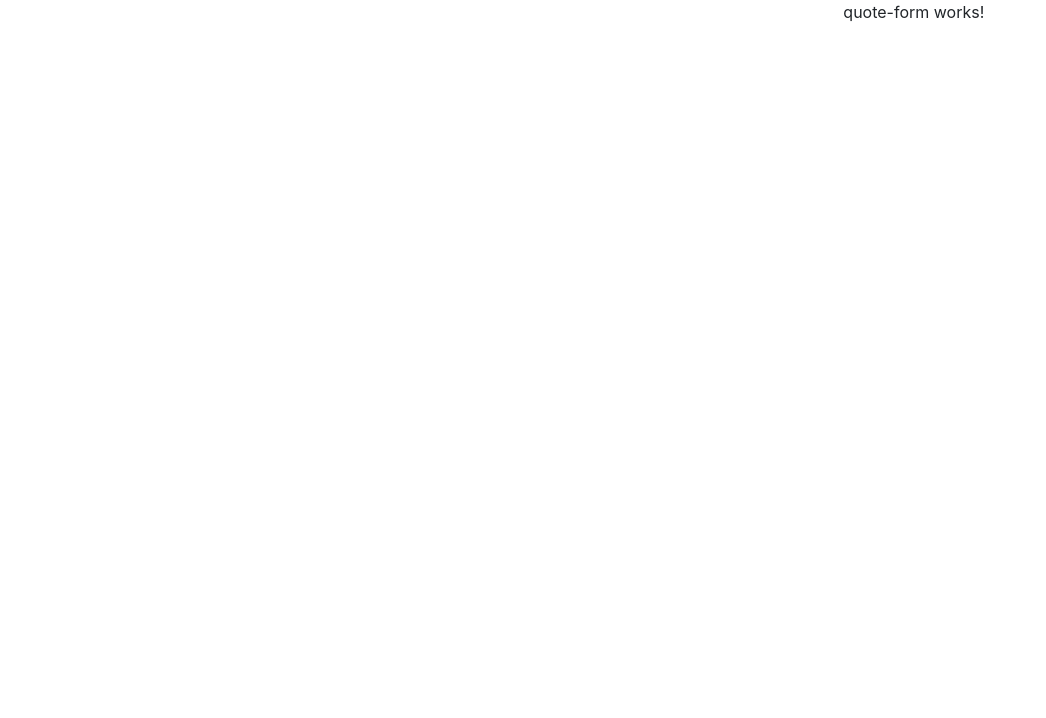
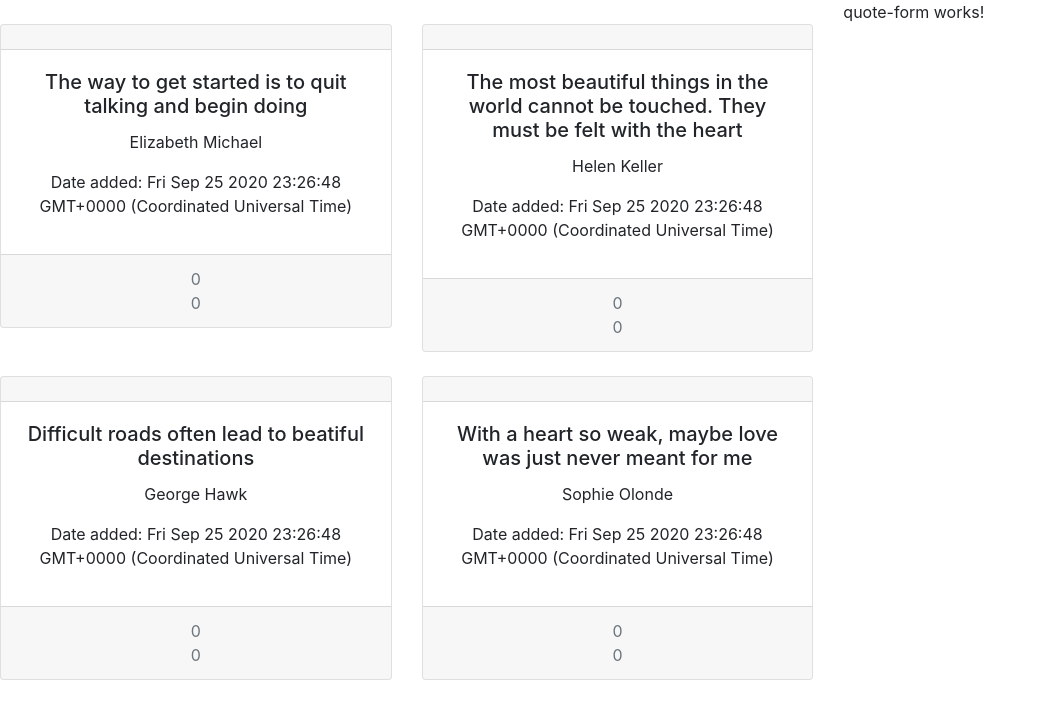
Before and after one commit to SophieO1970/Quotes-App, an Angular app: page / in a window 1280 px wide. Shown: the top 718 px of the page, without its empty margins (0-1046 px from the left). Built offline with nearby package versions, Linux system fonts and the light colour scheme.

Commit message:
add a card that holds the quotes component and added a ngFor that helps us write the code once to avoid its repetition

```diff
--- a/src/app/quote/quote.component.html
+++ b/src/app/quote/quote.component.html
@@ -1,6 +1,6 @@
 <div class="row">
     <div class="row col-md-8"> <br>
-      <!-- <div *ngFor="let quote of quotes; let i = index" class="col-md-6"> <br>
+      <div *ngFor="let quote of quotes; let i = index" class="col-md-6"> <br>
         <div class="card text-center">
           <div class="card-header"></div>
           <div class="card-body">
@@ -9,7 +9,7 @@
               {{ quote.author }}
             </p>
             <p>Date added: {{ quote.dateAdded }}</p>
-            <a href="#" class="btn btn-primary">Go somewhere</a>
+            <!-- <a href="#" class="btn btn-primary">Go somewhere</a> -->
           </div>
           <div class="card-footer text-muted">
             <div class="dislike">
@@ -20,7 +20,7 @@
             </div>
           </div>
         </div>
-      </div> -->
+      </div>
     </div>
     <div class="col-md-4">
       <app-quote-form></app-quote-form>
```
